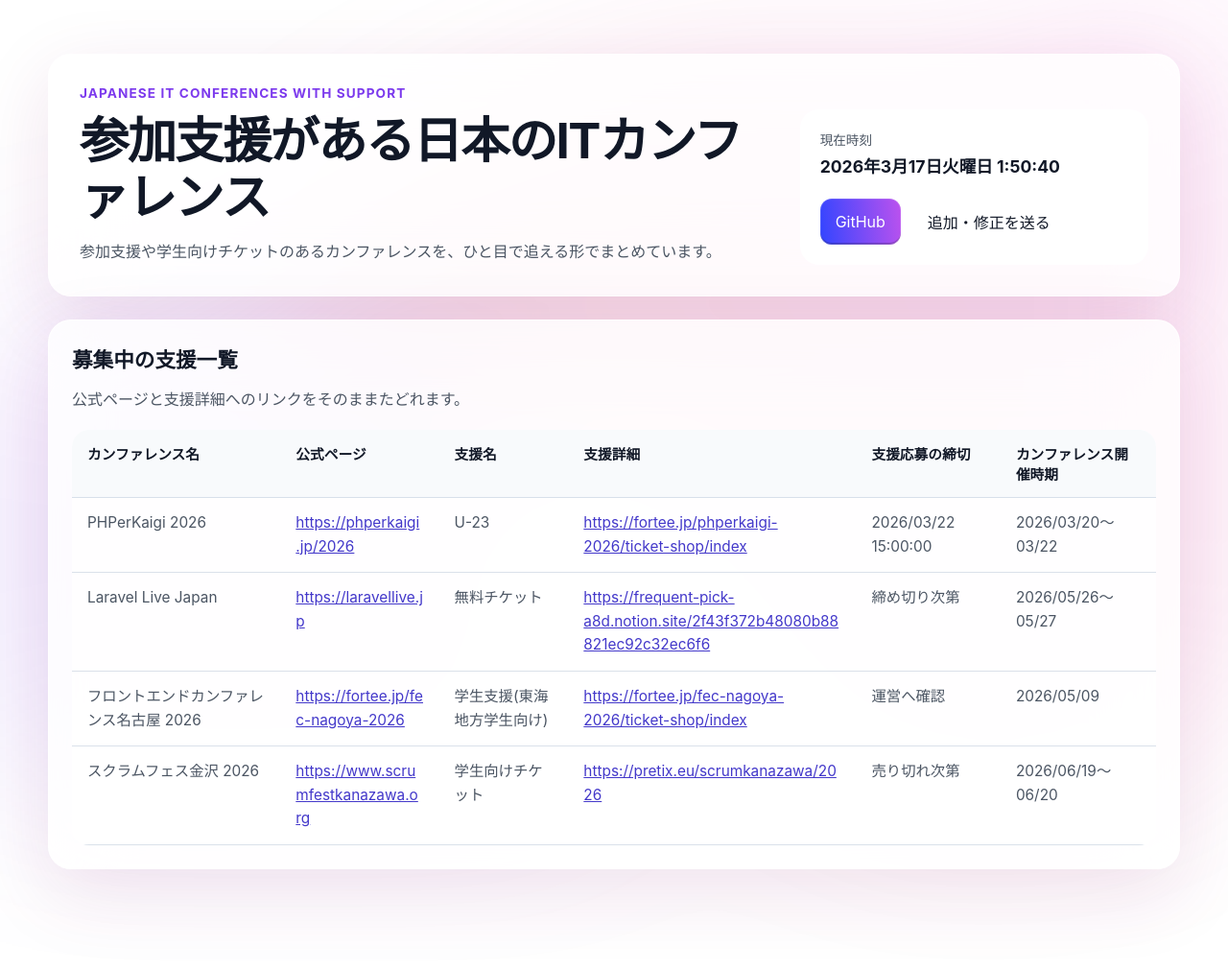
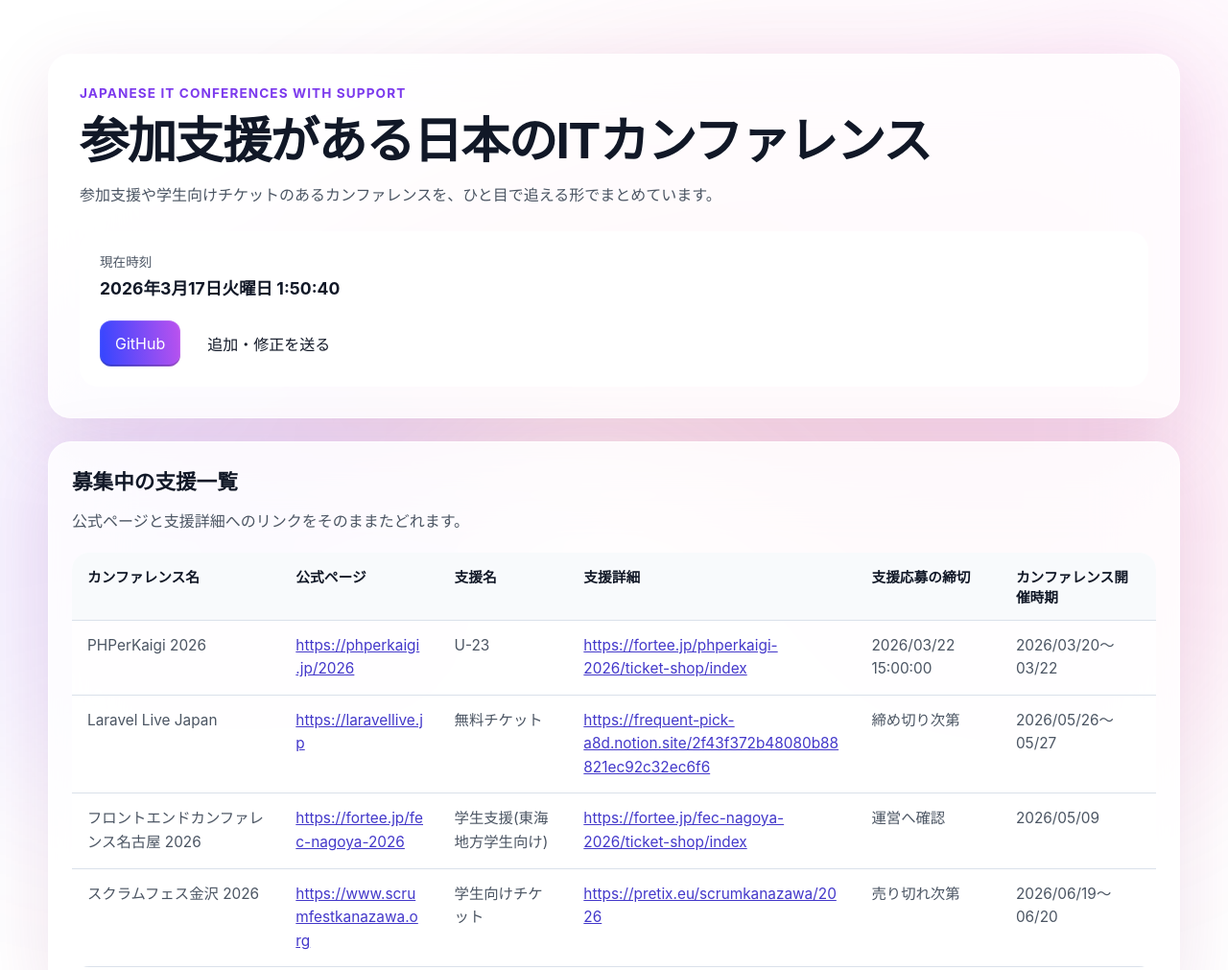
Before and after one commit to You-saku/japanese-it-conferences-with-support, an Astro site: page / in a window 1280 px wide. Shown: the top 1011 px of the page at 96% size. Before the commit the page ends 946 px from the top, so only its background shows below. Built offline with nearby package versions, Linux system fonts and the light colour scheme; Astro itself is replaced by a stand-in of ours.

Commit message:
delete: cssのheroクラスを編集し、画面サイズでレイアウトを変えないようにした

```diff
--- a/src/components/ConferenceSupportPage.astro
+++ b/src/components/ConferenceSupportPage.astro
@@ -183,7 +183,6 @@ const conferences = [
 
 	.hero {
 		display: grid;
-		grid-template-columns: minmax(0, 1.6fr) minmax(280px, 0.8fr);
 		gap: 24px;
 		padding: 32px;
 		align-items: end;
```
